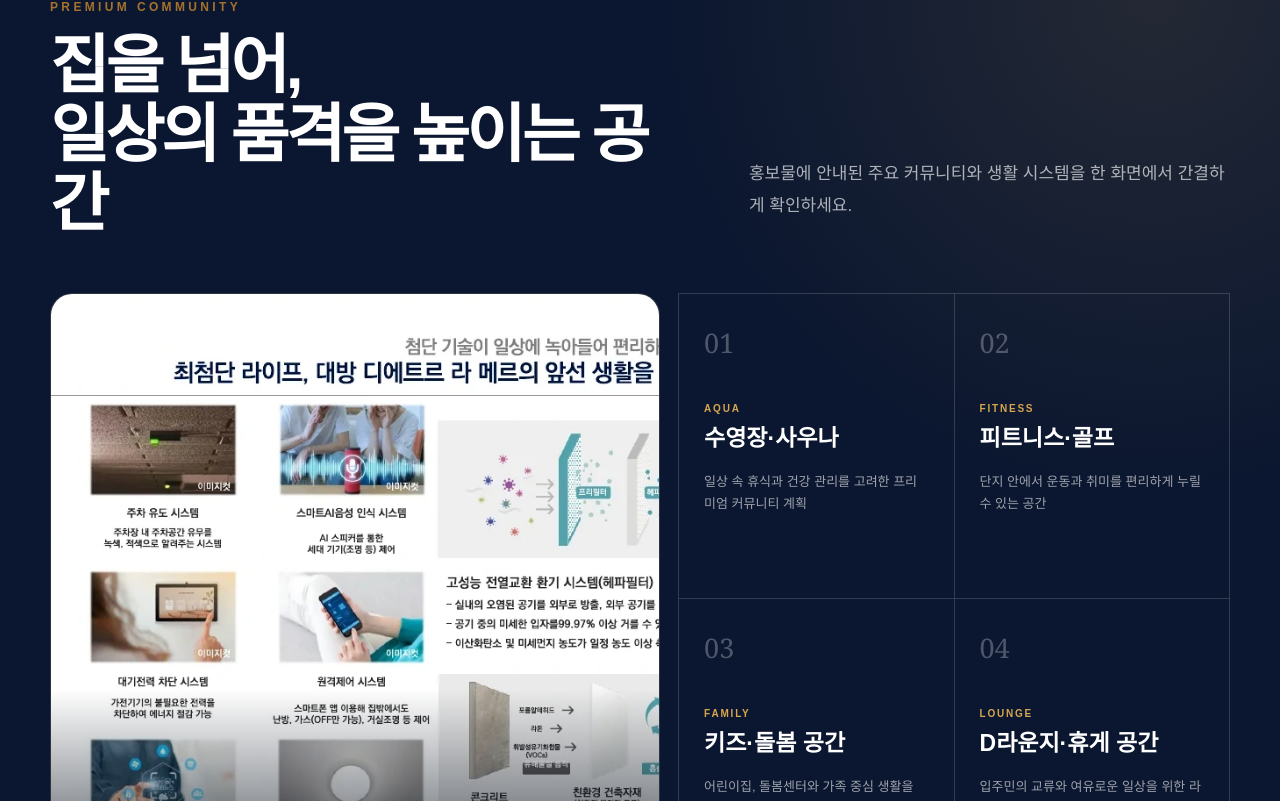
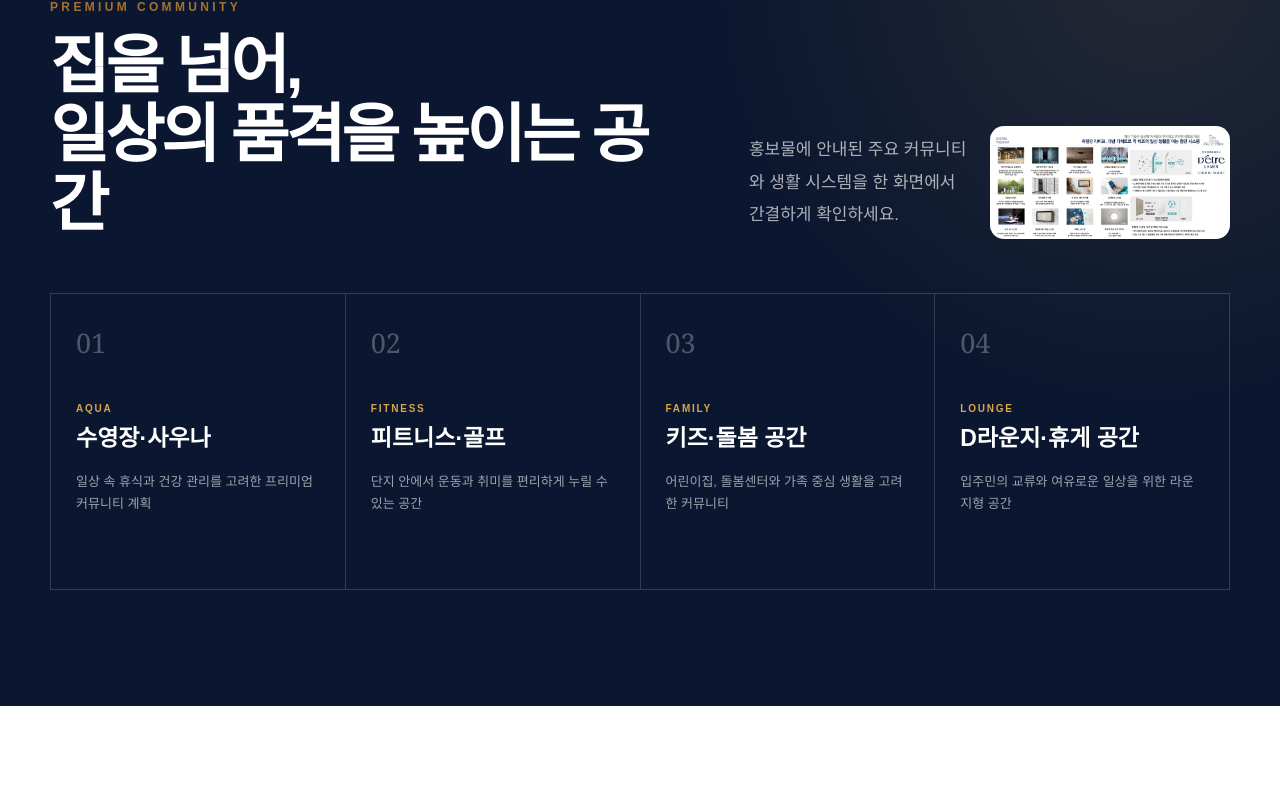
Before and after one commit to mijinyoung/yeongjong-detre-landing, a Next.js app: page / in a window 1280 px wide. Shown: the part 7159-7960 px from the top of the page. Built offline with nearby package versions, Linux system fonts and the light colour scheme; no server answers.

Commit message:
v12 조감도 초점 및 커뮤니티 이미지 배치 개선

```diff
--- a/app/globals.css
+++ b/app/globals.css
@@ -2289,49 +2289,44 @@ textarea[aria-invalid="true"] {
 }
 
 .communityV120Layout {
+  display: block;
+}
+
+.communityV120Intro {
   display: grid;
-  grid-template-columns: minmax(0, 1.05fr) minmax(420px, .95fr);
+  grid-template-columns: minmax(0, 1fr) minmax(180px, 240px);
   gap: 18px;
-  align-items: stretch;
+  align-items: center;
+}
+
+.communityV120Intro .bodyCopy {
+  margin: 0;
 }
 
 .communityV120Visual {
   position: relative;
-  min-height: 610px;
+  width: 100%;
+  min-height: 0;
+  aspect-ratio: 390 / 184;
   margin: 0;
   overflow: hidden;
   border: 1px solid rgba(255, 255, 255, .15);
-  border-radius: 22px;
-  background: #071321;
+  border-radius: 14px;
+  background: #fff;
 }
 
 .communityV120Image {
-  object-fit: cover;
-  object-position: 54% center;
+  object-fit: contain;
+  object-position: center;
 }
 
 .communityV120Visual::after {
-  content: "";
-  position: absolute;
-  inset: 0;
-  background: linear-gradient(180deg, transparent 65%, rgba(4, 12, 24, .8));
-  pointer-events: none;
-}
-
-.communityV120Visual figcaption {
-  position: absolute;
-  z-index: 2;
-  bottom: 22px;
-  left: 24px;
-  color: rgba(255, 255, 255, .74);
-  font-size: 10px;
-  font-weight: 850;
-  letter-spacing: .17em;
+  display: none;
 }
 
 .communityV120Grid {
   display: grid;
-  grid-template-columns: repeat(2, minmax(0, 1fr));
+  grid-template-columns: repeat(4, minmax(0, 1fr));
   border-top: 1px solid rgba(255, 255, 255, .16);
   border-left: 1px solid rgba(255, 255, 255, .16);
 }
@@ -2372,8 +2367,7 @@ textarea[aria-invalid="true"] {
 }
 
 @media (max-width: 980px) {
-  .visualHighlightsHeading,
-  .communityV120Layout {
+  .visualHighlightsHeading {
     grid-template-columns: 1fr;
   }
 
@@ -2381,8 +2375,12 @@ textarea[aria-invalid="true"] {
     min-height: 620px;
   }
 
-  .communityV120Visual {
-    min-height: 520px;
+  .communityV120Intro {
+    grid-template-columns: minmax(0, 1fr) 220px;
+  }
+
+  .communityV120Grid {
+    grid-template-columns: repeat(2, minmax(0, 1fr));
   }
 
   .whyV50Grid {
@@ -2458,6 +2456,10 @@ textarea[aria-invalid="true"] {
     min-height: 390px;
   }
 
+  .visualHighlightCard.featured .visualHighlightImage {
+    object-position: 82% center;
+  }
+
   .visualHighlightCopy {
     padding: 25px 22px;
   }
@@ -2477,21 +2479,14 @@ textarea[aria-invalid="true"] {
     min-height: 245px;
   }
 
+  .communityV120Intro {
+    grid-template-columns: minmax(0, 1fr) 132px;
+    gap: 14px;
+    align-items: center;
+  }
+
   .communityV120Visual {
-    min-height: 0;
-    aspect-ratio: 390 / 184;
-    border-radius: 16px;
-    background: #fff;
-  }
-
-  .communityV120Image {
-    object-fit: contain;
-    object-position: center;
-  }
-
-  .communityV120Visual::after,
-  .communityV120Visual figcaption {
-    display: none;
+    border-radius: 10px;
   }
 
   .communityV120Card {
--- a/components/CommunityHighlights.tsx
+++ b/components/CommunityHighlights.tsx
@@ -16,21 +16,24 @@ export default function CommunityHighlights() {
               {section.titleLines[1]}
             </h2>
           </div>
+          <div className="communityV120Intro">
             <p className="bodyCopy">{section.intro}</p>
-        </div>
-
-        <div className="communityV120Layout">
             <figure className="communityV120Visual">
               <Image
                 src={section.image}
                 alt={section.imageAlt}
                 fill
-              sizes="(max-width: 900px) 100vw, 50vw"
+                sizes="(max-width: 760px) 36vw, 240px"
                 className="communityV120Image"
               />
-            <figcaption>OFFICIAL SYSTEM &amp; COMMUNITY GUIDE</figcaption>
+              <figcaption className="srOnly">
+                영종 디에트르 라 메르 커뮤니티 시스템 공식 안내
+              </figcaption>
             </figure>
+          </div>
+        </div>
 
+        <div className="communityV120Layout">
           <div className="communityV120Grid">
             {section.items.map((item, index) => (
               <article className="communityV120Card" key={item.title}>
```
Also changed, not shown: 1 other file (tests, documents, lock files or other folders). Lines whose indentation alone changed are shown as unchanged.
